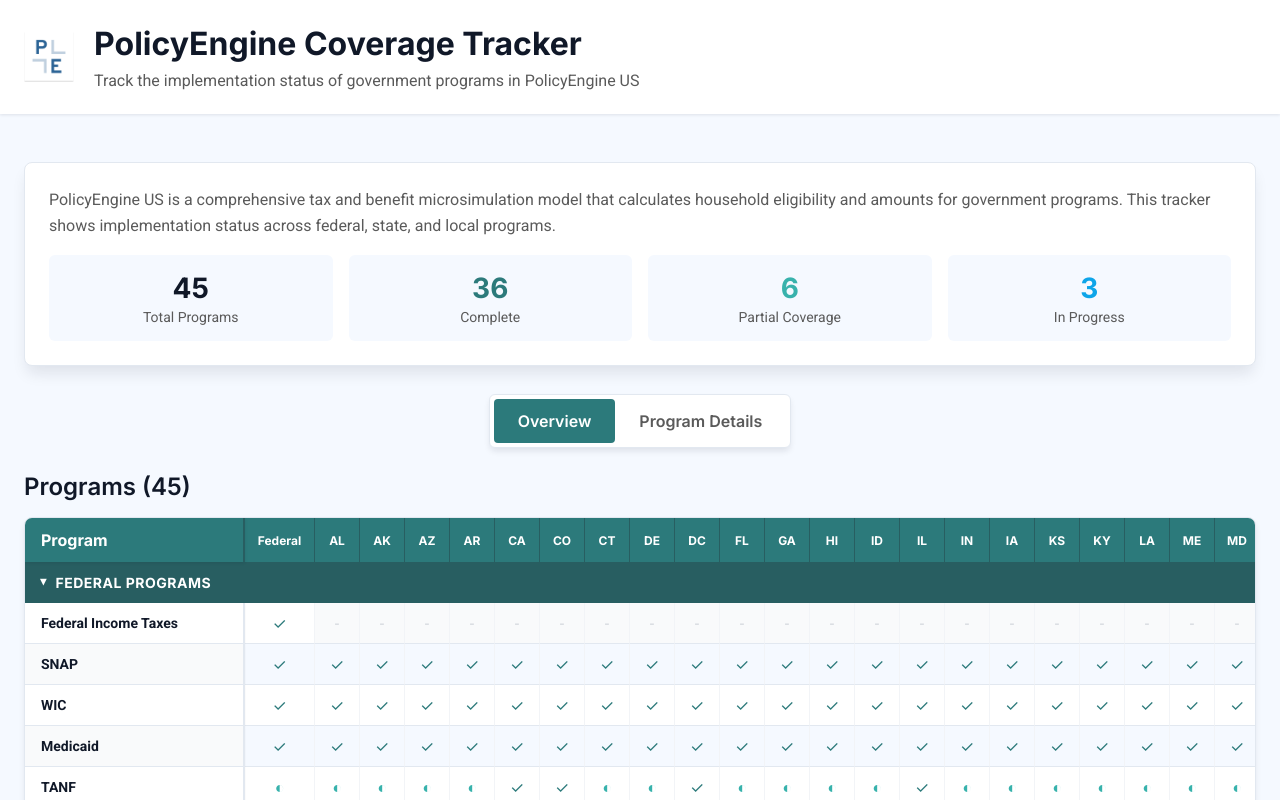
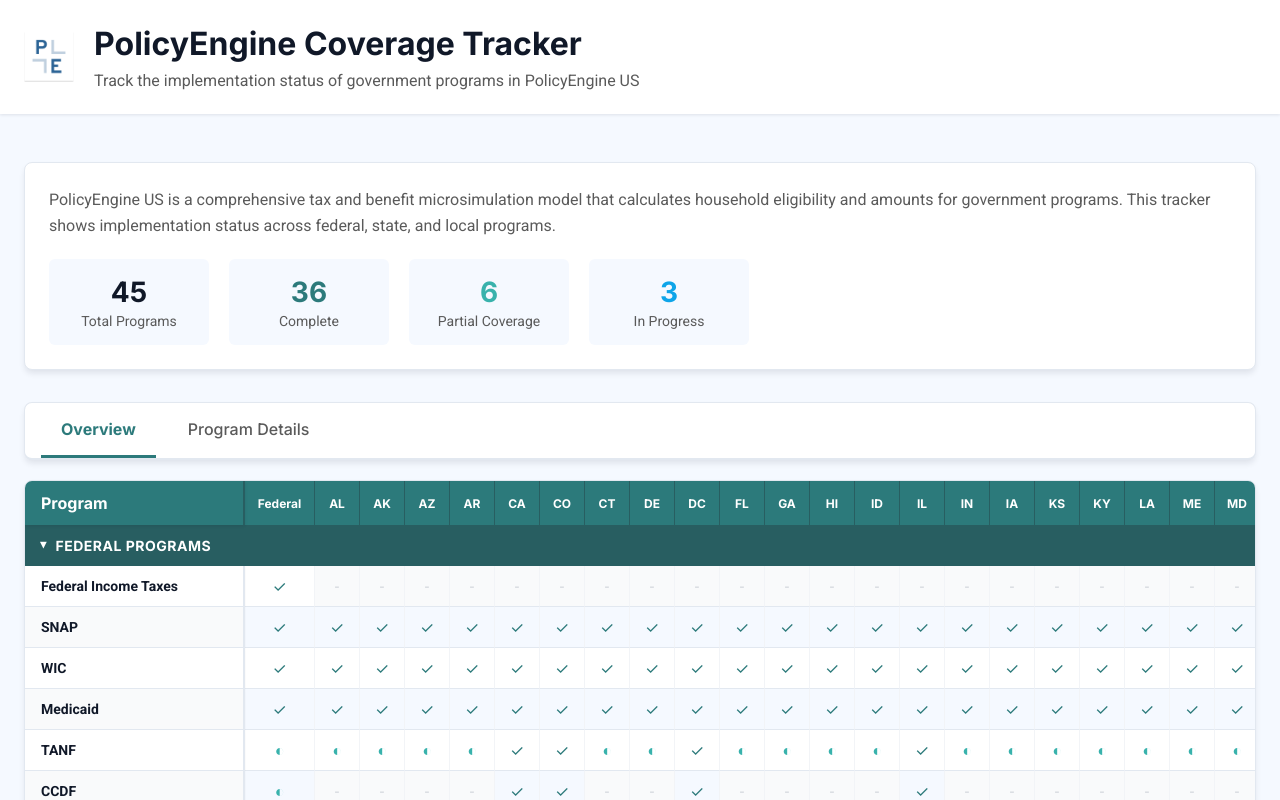
Before and after one commit to PolicyEngine/policyengine-coverage-tracker, a React (Create React App) app: page / in a window 1280 px wide. Shown: the top 800 px of the page. Built offline with nearby package versions, Linux system fonts and the light colour scheme.

Commit message:
tab selector

```diff
--- a/src/App.tsx
+++ b/src/App.tsx
@@ -231,50 +231,61 @@
         </div>
       </header>
 
-      <main style={{ maxWidth: '1400px', margin: '0 auto', padding: `0 ${spacing['2xl']} ${spacing['4xl']}` }}>
-        {/* Executive Summary - sticky only in Developer Mode */}
-        <div style={{
-          position: displayMode === 'developer' ? 'sticky' : 'relative',
-          top: displayMode === 'developer' ? 0 : 'auto',
-          zIndex: displayMode === 'developer' ? 10 : 'auto',
-          backgroundColor: colors.background.secondary,
-          paddingTop: spacing.lg,
-          paddingBottom: spacing.md,
-        }}>
+      {/* Executive Summary Section */}
+      <div style={{ backgroundColor: colors.background.secondary, paddingTop: spacing.lg, paddingBottom: spacing['3xl'] }}>
+        <div style={{ maxWidth: '1400px', margin: '0 auto', padding: `0 ${spacing['2xl']}` }}>
           <ExecutiveSummary
             programs={programs}
             statusCounts={statusCounts}
             totalPrograms={programs.length}
           />
         </div>
+      </div>
 
-        {/* View Mode Toggle - now below the sticky summary */}
+      {/* View Mode Toggle */}
       <div style={{
-          display: 'flex',
-          justifyContent: 'center',
-          marginBottom: spacing['2xl'],
-          marginTop: spacing.lg,
+        backgroundColor: colors.background.secondary,
+        paddingBottom: spacing.xl,
       }}>
         <div style={{
-            display: 'inline-flex',
+          maxWidth: '1400px',
+          margin: '0 auto',
+          padding: `0 ${spacing['2xl']}`,
+        }}>
+          <div style={{
             backgroundColor: colors.white,
-            borderRadius: spacing.radius.md,
-            padding: '4px',
+            borderRadius: spacing.radius.lg,
             boxShadow: spacing.shadow.md,
             border: `1px solid ${colors.border.light}`,
+            borderBottom: `2px solid ${colors.gray[200]}`,
+            overflow: 'hidden',
+            display: 'flex',
+            gap: spacing.md,
+            padding: `0 ${spacing.lg}`,
           }}>
           <button
             onClick={() => setDisplayMode('overview')}
             style={{
-                padding: `${spacing.md} ${spacing['2xl']}`,
+              padding: `${spacing.lg} ${spacing.xl}`,
               border: 'none',
-                backgroundColor: displayMode === 'overview' ? colors.primary[600] : 'transparent',
-                color: displayMode === 'overview' ? colors.white : colors.text.secondary,
-                borderRadius: spacing.radius.sm,
+              backgroundColor: 'transparent',
+              color: displayMode === 'overview' ? colors.primary[600] : colors.text.secondary,
+              borderBottom: displayMode === 'overview' ? `3px solid ${colors.primary[600]}` : '3px solid transparent',
               fontSize: typography.fontSize.base,
-                fontWeight: typography.fontWeight.semibold,
+              fontWeight: displayMode === 'overview' ? typography.fontWeight.bold : typography.fontWeight.medium,
               cursor: 'pointer',
               fontFamily: typography.fontFamily.primary,
+              transition: 'all 0.2s ease',
+            }}
+            onMouseEnter={(e) => {
+              if (displayMode !== 'overview') {
+                e.currentTarget.style.color = colors.primary[600];
+              }
+            }}
+            onMouseLeave={(e) => {
+              if (displayMode !== 'overview') {
+                e.currentTarget.style.color = colors.text.secondary;
+              }
             }}
           >
             Overview
@@ -282,21 +293,35 @@
           <button
             onClick={() => setDisplayMode('developer')}
             style={{
-                padding: `${spacing.md} ${spacing['2xl']}`,
+              padding: `${spacing.lg} ${spacing.xl}`,
               border: 'none',
-                backgroundColor: displayMode === 'developer' ? colors.primary[600] : 'transparent',
-                color: displayMode === 'developer' ? colors.white : colors.text.secondary,
-                borderRadius: spacing.radius.sm,
+              backgroundColor: 'transparent',
+              color: displayMode === 'developer' ? colors.primary[600] : colors.text.secondary,
+              borderBottom: displayMode === 'developer' ? `3px solid ${colors.primary[600]}` : '3px solid transparent',
               fontSize: typography.fontSize.base,
-                fontWeight: typography.fontWeight.semibold,
+              fontWeight: displayMode === 'developer' ? typography.fontWeight.bold : typography.fontWeight.medium,
               cursor: 'pointer',
               fontFamily: typography.fontFamily.primary,
+              transition: 'all 0.2s ease',
+            }}
+            onMouseEnter={(e) => {
+              if (displayMode !== 'developer') {
+                e.currentTarget.style.color = colors.primary[600];
+              }
+            }}
+            onMouseLeave={(e) => {
+              if (displayMode !== 'developer') {
+                e.currentTarget.style.color = colors.text.secondary;
+              }
             }}
           >
             Program Details
           </button>
           </div>
         </div>
+      </div>
+
+      <main style={{ maxWidth: '1400px', margin: '0 auto', padding: `0 ${spacing['2xl']} ${spacing['4xl']}` }}>
 
         {/* Only show filters in Developer Mode */}
         {displayMode === 'developer' && (
@@ -318,26 +343,17 @@
         )}
 
         <div>
+          {displayMode === 'developer' && (
             <div
               style={{
                 display: 'flex',
-              justifyContent: 'space-between',
+                justifyContent: 'flex-end',
                 alignItems: 'center',
                 marginBottom: spacing.lg,
               }}
             >
-            <h2 style={{
-              margin: 0,
-              color: colors.secondary[900],
-              fontSize: typography.fontSize['2xl'],
-              fontWeight: typography.fontWeight.semibold,
-              fontFamily: typography.fontFamily.primary
-            }}>
-              Programs ({filteredPrograms.length})
-            </h2>
               <div style={{ display: 'flex', gap: spacing.md, alignItems: 'center' }}>
-              {/* View mode toggle - only in Developer Mode */}
-              {displayMode === 'developer' && (
+                {/* View mode toggle */}
                 <div
                   style={{
                     display: 'flex',
@@ -395,9 +411,7 @@
                     List
                   </button>
                 </div>
-              )}
 
-              {displayMode === 'developer' && (
                 <a
                   href="https://github.com/PolicyEngine/policyengine-us"
                   target="_blank"
@@ -431,9 +445,9 @@
                   </svg>
                   View on GitHub
                 </a>
-              )}
               </div>
             </div>
+          )}
 
           {filteredPrograms.length === 0 ? (
             <div
--- a/src/components/ExecutiveSummary.tsx
+++ b/src/components/ExecutiveSummary.tsx
@@ -14,11 +14,12 @@
       backgroundColor: colors.white,
       padding: spacing['2xl'],
       borderRadius: spacing.radius.lg,
-      boxShadow: spacing.shadow.lg,
+      boxShadow: spacing.shadow.md,
       border: `1px solid ${colors.border.light}`,
+      overflow: 'hidden',
     }}>
       <p style={{
-        margin: `0 0 ${spacing.lg}`,
+        margin: `0 0 ${spacing.xl}`,
         color: colors.text.secondary,
         fontSize: typography.fontSize.base,
         fontFamily: typography.fontFamily.body,
@@ -31,15 +32,17 @@
 
       {/* Key Metrics */}
       <div style={{
-        display: 'grid',
-        gridTemplateColumns: 'repeat(auto-fit, minmax(150px, 1fr))',
-        gap: spacing.lg,
+        display: 'flex',
+        gap: spacing.xl,
+        flexWrap: 'wrap',
       }}>
         <div style={{
           textAlign: 'center',
           padding: spacing.lg,
           backgroundColor: colors.background.secondary,
           borderRadius: spacing.radius.md,
+          minWidth: '160px',
+          flex: '0 0 auto',
         }}>
           <div style={{
             fontSize: typography.fontSize['3xl'],
@@ -64,6 +67,8 @@
           padding: spacing.lg,
           backgroundColor: colors.background.secondary,
           borderRadius: spacing.radius.md,
+          minWidth: '160px',
+          flex: '0 0 auto',
         }}>
           <div style={{
             fontSize: typography.fontSize['3xl'],
@@ -88,6 +93,8 @@
           padding: spacing.lg,
           backgroundColor: colors.background.secondary,
           borderRadius: spacing.radius.md,
+          minWidth: '160px',
+          flex: '0 0 auto',
         }}>
           <div style={{
             fontSize: typography.fontSize['3xl'],
@@ -112,6 +119,8 @@
           padding: spacing.lg,
           backgroundColor: colors.background.secondary,
           borderRadius: spacing.radius.md,
+          minWidth: '160px',
+          flex: '0 0 auto',
         }}>
           <div style={{
             fontSize: typography.fontSize['3xl'],
```
Also changed, not shown: 7 other files (tests, documents, lock files or other folders). Lines whose indentation alone changed are shown as unchanged.
